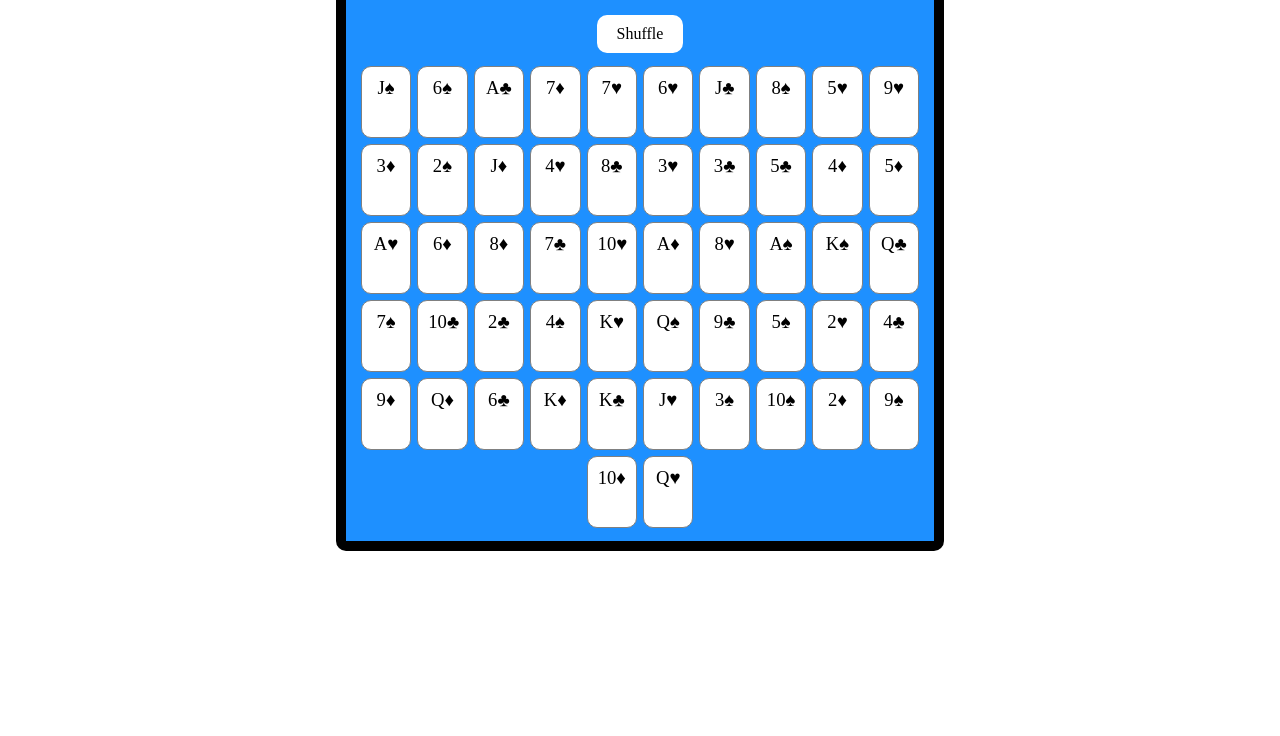
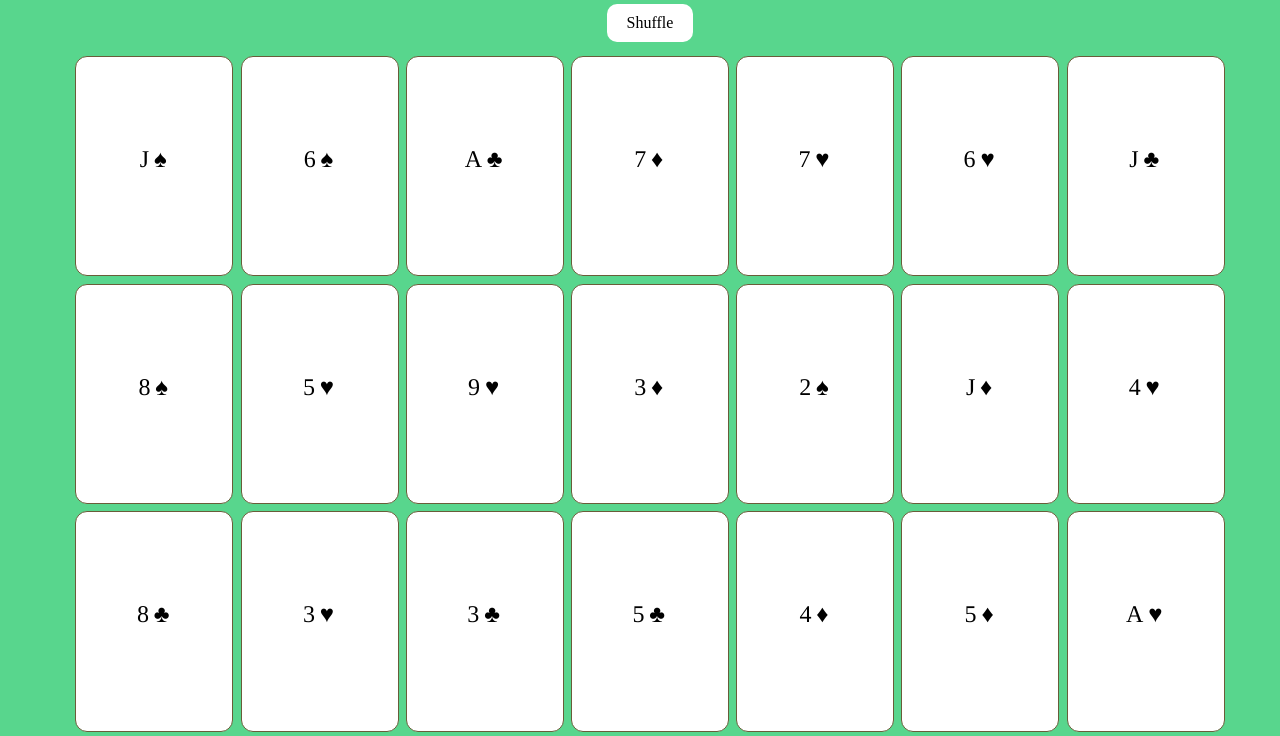
Before and after one commit to iamtherookie/deckshuffle, a plain HTML site: page index.html in a window 1280 px wide. Shown: the part 112-848 px from the top of the page. Before the commit the page ends 800 px from the top, so only its background shows below. Drawn offline with Linux system fonts and the light colour scheme.

Commit message:
css changes

```diff
--- a/main.css
+++ b/main.css
@@ -1,30 +1,47 @@
+* {
+	margin: 0;
+}
+
+body {
+	background-color: #58D68D;
+  max-width: 100%;
+  overflow-x: hidden;
+}
+
 .deck {
-	width: 45%;
-	margin: 20px auto;
-	background:dodgerblue;
-	border:solid 10px black;
+	width: 100%;
+
+
 	padding: 10px;
-	border-radius:10px;
+	border-radius: 1em;
+	justify-content: center;
 	text-align: center;
 	color:white;
 }
 
 .card {
-	width: 5%;
-	height: 50px;
-	padding: 10px;
-	border: solid 1px #808080;
-	background-color: white;
+	width: 6.4em;
+	height: 8.85em;
+	padding-top: .25em;
+	padding-left: .1em;
+	border: solid 1px #695d39;
+	background-color: #fff;
+	font-family: 'Times', serif;
+	line-height: 8em;
 	display: inline-block;
-	border-radius: 10px;
-	font-size: 14pt;
+	justify-content: center;
+	border-radius: .5em;
+	letter-spacing: .2em;
+	font-size: 1.5em;
 	text-align: center;
 	color:black;
-	margin: 3px;
+	margin: .15em;
 }
+
 
 h1 {
 	font-weight: bold;
+	font-size: 3em;
 	font-family: Garamond, serif;
 	margin-bottom: 3%;
 }
```
